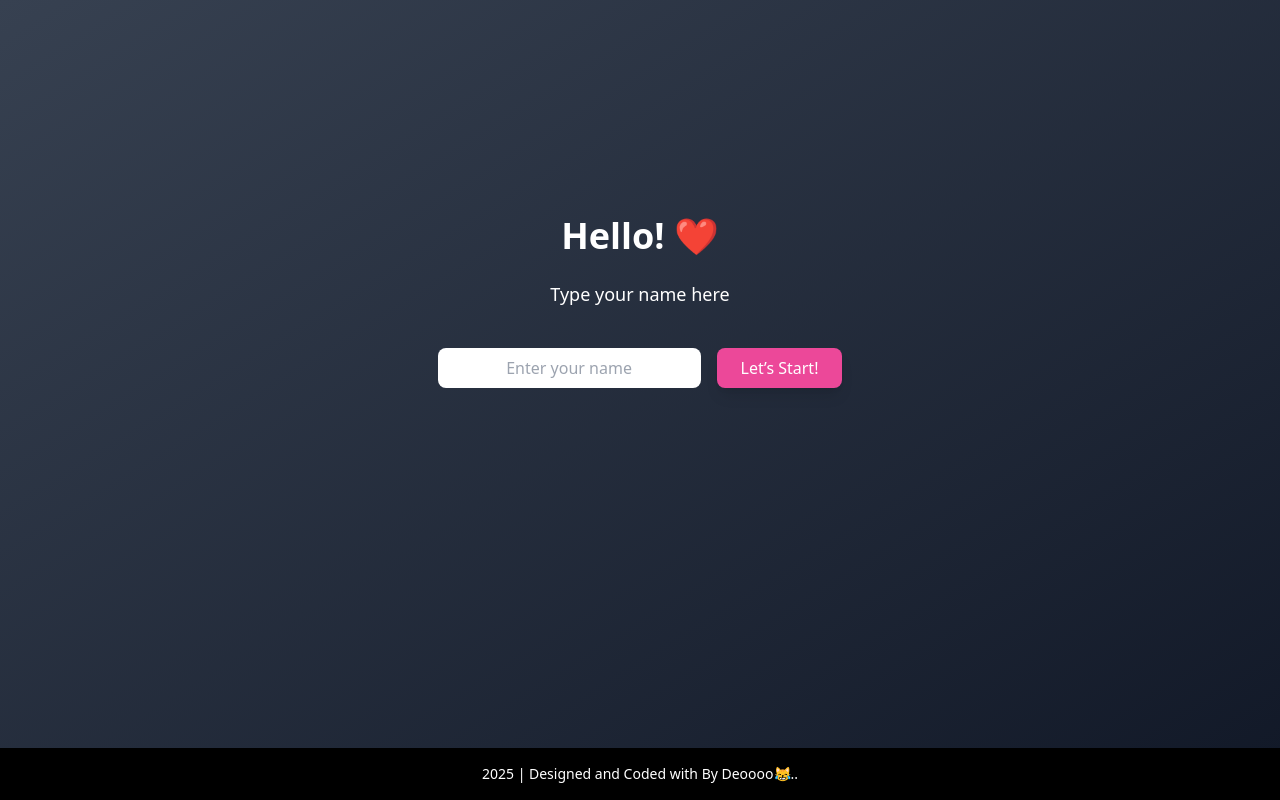
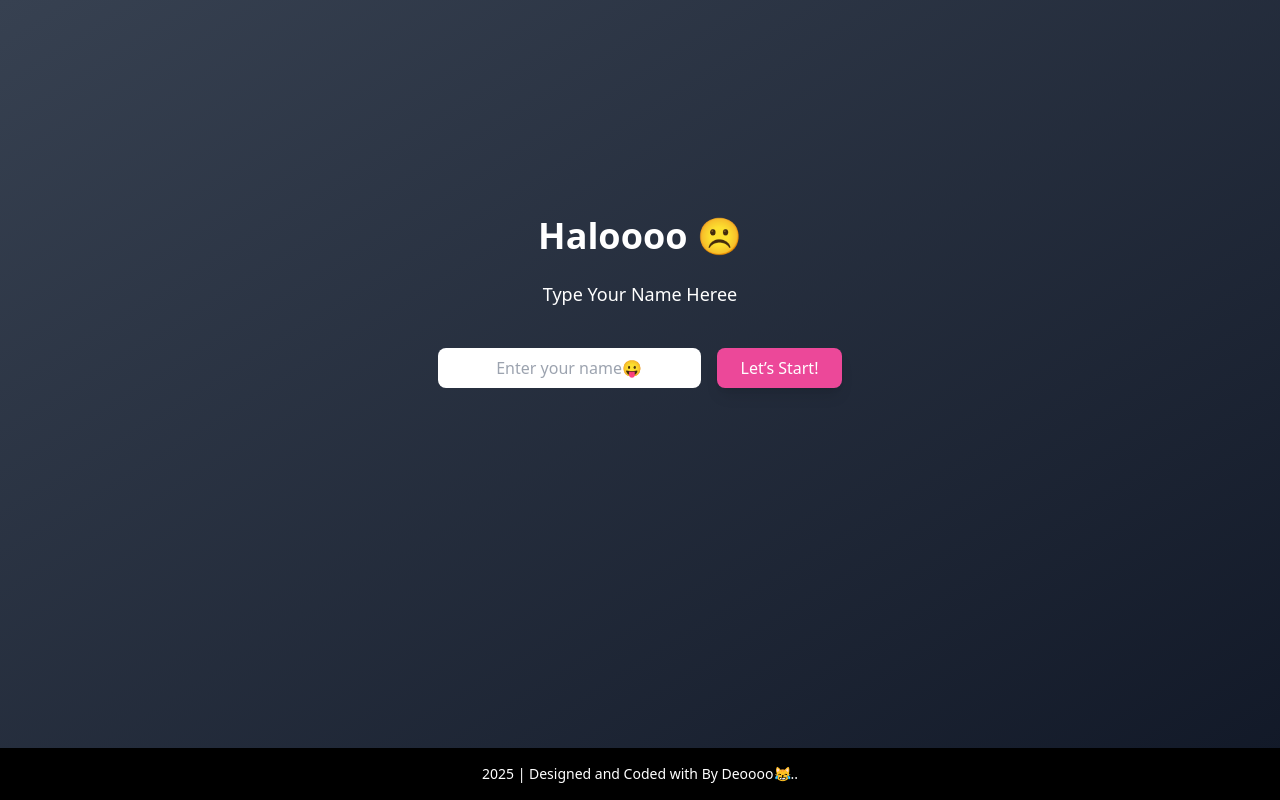
Before and after one commit to ItzDesz/web-deo, a React (Vite) app: page / in a window 1280 px wide. Built offline with nearby package versions, Linux system fonts and the light colour scheme; the HTML template or start-up script is replaced by a standard one.

Commit message:
Update Header.jsx

```diff
--- a/src/components/Header.jsx
+++ b/src/components/Header.jsx
@@ -3,14 +3,14 @@ import React from 'react';
 
 const Header = ({ herName, setHerName, handleNameSubmit }) => (
   <div className="text-center space-y-6">
-    <h1 className="text-4xl font-bold">Hello! ❤️</h1>
-    <p className="text-lg ">Type your name here</p>
+    <h1 className="text-4xl font-bold">Haloooo ☹️</h1>
+    <p className="text-lg ">Type Your Name Heree</p>
     <form onSubmit={handleNameSubmit} className="space-y-4">
       <input
         type="text"
         value={herName}
         onChange={(e) => setHerName(e.target.value)}
-        placeholder="Enter your name"
+        placeholder="Enter your name😛"
         className="px-4 py-2 mr-4 rounded-lg text-black text-center"
       />
       <button
```
